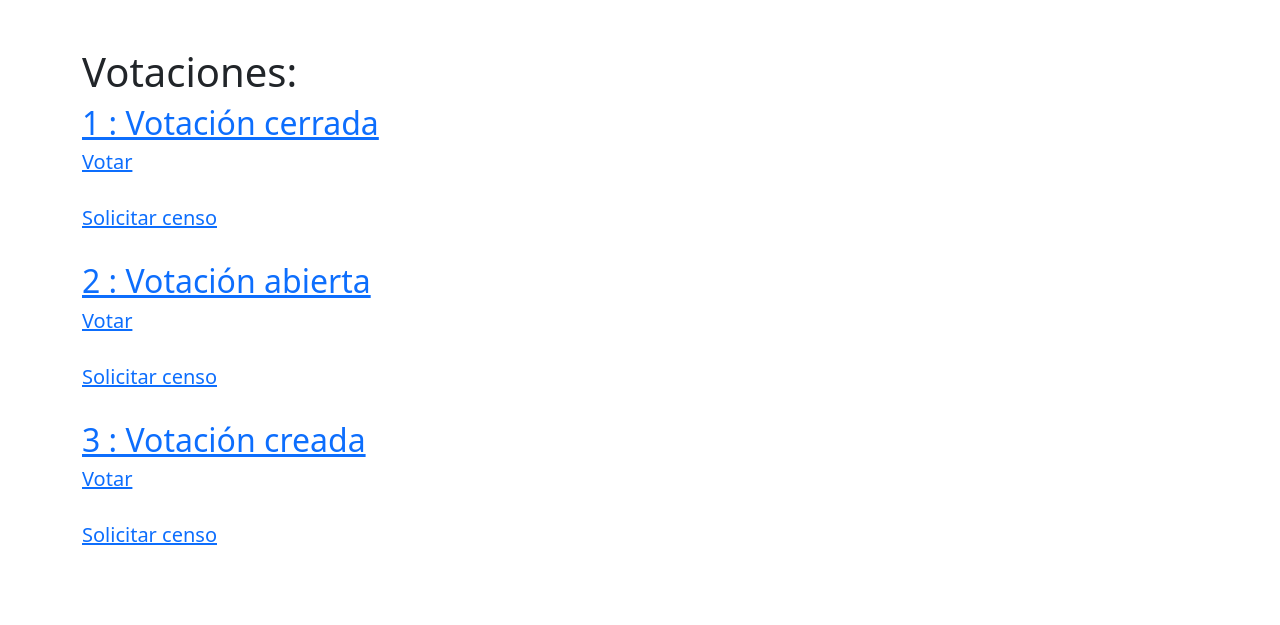
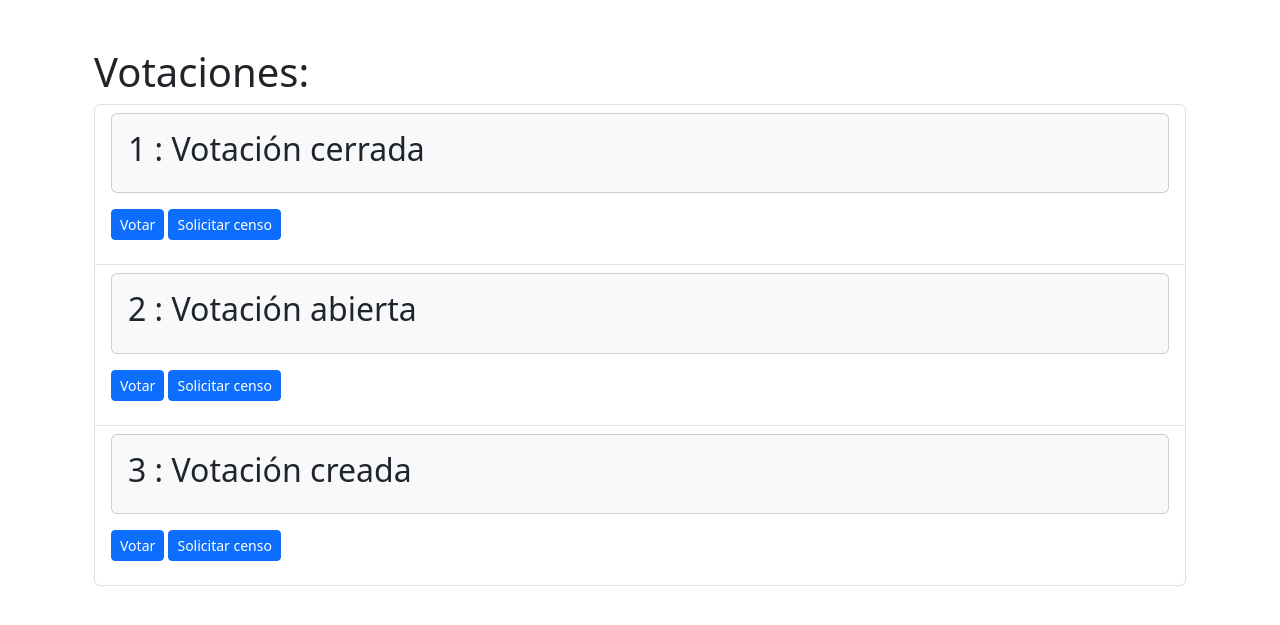
Before and after one commit to part-pantoja/decide, a Django app: page /visualizer/ in a window 1280 px wide. Shown: the part 64-689 px from the top of the page. Run offline with Django 3.2, Linux system fonts and the light colour scheme; data comes from the database, SQL or seed files in the repository.

Commit message:
feat: Mejora visual listado Votaciones

```diff
--- a/decide/visualizer/templates/visualizer/index.html
+++ b/decide/visualizer/templates/visualizer/index.html
@@ -3,26 +3,30 @@
 {% block title %}Página de Inicio{% endblock %}
 
 {% block content %}
-    <h1>Votaciones:</h1>
-    {% for voting in votings %}
+    <div class="container">
+        <h1 class="mt-4">Votaciones:</h1>
+        <div class="list-group">
+            {% for voting in votings %}
+                <div class="list-group-item">
+                    <h2>
+                        <a href="{% url 'visualizer:voting_detail' voting.id %}" class="text-decoration-none text-dark">
+                            <div class="card bg-light mb-3">
+                                <div class="card-body">
+                                    <h2 class="card-title">{{ voting.id }} : {{ voting.name }}</h2>
+                                </div>
+                            </div>
+                        </a>
 
-    <h2>
-        <a href="{% url 'visualizer:voting_detail' voting.id %}">
-
-        {{voting.id}} : {{voting.name}}
-        </a>
-    </h2>
-    <h5> <a href="{% url 'booth:booth_detail' voting.id %}">Votar</a>
-    </h5>
-    <br>
-    <h5> <a href="{% url 'request:create_request' voting.id %}">Solicitar censo</a>
-    </h5>
-    {% if user.is_authenticated and user.is_staff %}
-        <h5> <a href="{% url 'voting:voting_details' voting.id %}">Administrar votación</a>
-        </h5>
-    {% endif %}
-    <br>
-
-    {% endfor %}
-
+                    </h2>
+                    <p>
+                        <a class="btn btn-primary btn-sm" href="{% url 'booth:booth_detail' voting.id %}">Votar</a>
+                        <a class="btn btn-primary btn-sm" href="{% url 'request:create_request' voting.id %}">Solicitar censo</a>
+                        {% if user.is_authenticated and user.is_staff %}
+                            <a class="btn btn-primary btn-sm" href="{% url 'voting:voting_details' voting.id %}">Administrar votación</a>
+                        {% endif %}
+                    </p>
+                </div>
+            {% endfor %}
+        </div>
+    </div>
 {% endblock %}
```
